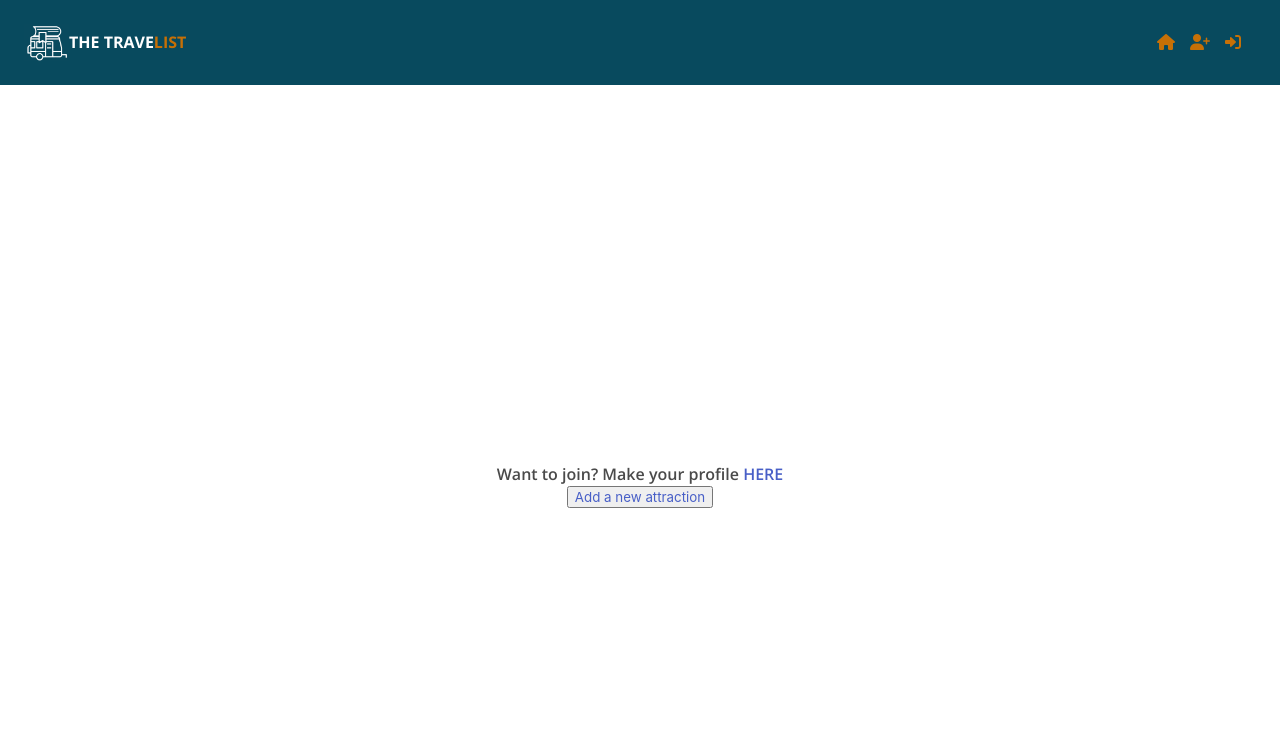
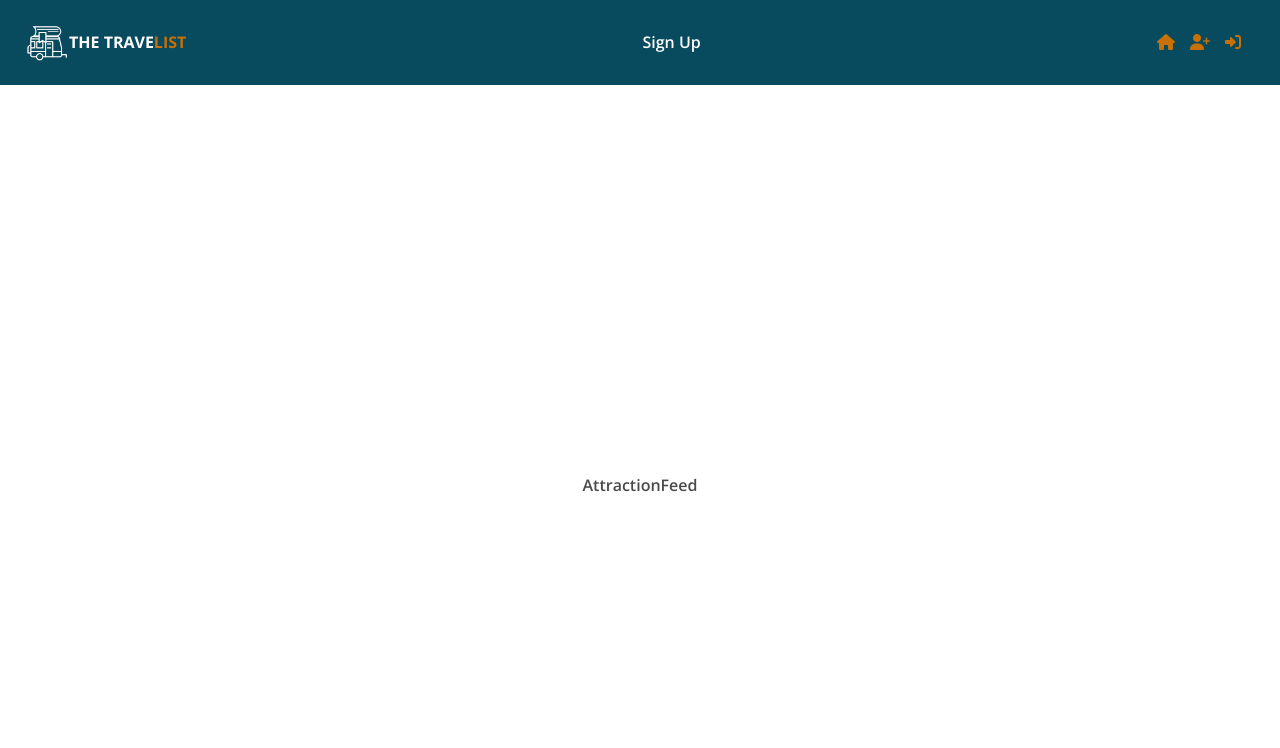
Before and after one commit to Team-TravelApp/Travel-app, a Django app: page / in a window 1280 px wide. Shown: the top 748 px of the page. Run offline with Django 3.2, Linux system fonts and the light colour scheme; data that the repository does not hold is empty.

Commit message:
fixed the layout of homepage a bit

```diff
--- a/templates/base.html
+++ b/templates/base.html
@@ -23,6 +23,15 @@
                 <p class="is-size-6 has-text-weight-bold"><span style="color: white">THE TRAVE</span><span
                         style="color: #C67006">LIST</span></p>
             </div>
+
+            <a href="{% url 'profile_create' %}">Sign Up</a>
+
+            {% if user.is_authenticated %}
+
+            <a href="{% url 'profile_detail' pk=user.pk %}">My Profile</a>
+
+            {% endif %}
+
             <div class="is-flex">
                 <span class="is-flex is-align-items-center icn">
                     <a href="/"><i class="fa-solid fa-house"></i></a>
@@ -43,6 +52,10 @@
                         </span>
             </div>
             {% endif %}
+
+
+
+
         </nav>
     </header>
     <div class="container is-flex is-flex-direction-column is-justify-content-center is-align-items-center">
--- a/templates/travel/index.html
+++ b/templates/travel/index.html
@@ -1,19 +1,12 @@
 {% extends 'base.html' %}
 {% block content %}
-<h4>Want to join? Make your profile <a href="{% url 'profile_create' %}">HERE</a></h4>
 
 
-{% if user.is_authenticated %}
 
-<button><a href="{% url 'profile_detail' pk=user.pk %}">My Profile</a></button>
-
-{% endif %}
+<h1>AttractionFeed</h1>
 
 
-<button>
-     <a href="{% url 'add_attraction' %}">
-    Add a new attraction</a>
-</button>
+
 {% for attraction in attractions %}
 <div class="box is-flex is-flex-direction-row card">
     <figure class="image is-128x128">
--- a/templates/travel/profile_detail.html
+++ b/templates/travel/profile_detail.html
@@ -7,6 +7,10 @@
     <button><a href="{% url 'profileedit' pk=user.pk %}">EDIT PROFILE</a></button>
     <button><a href="{% url 'profiledelete' pk=user.pk %}">DELETE PROFILE</a></button>
     <a href="{% url 'index' %}">Home</a>
+    <button>
+        <a href="{% url 'add_attraction' %}">
+       Add a new attraction</a>
+   </button>
 
     <p> {{ profile.profile_pic }}</p>
     <h1>{{ profile.user }}</h1>
```
Also changed, not shown: static/css/styles.css (line endings or trailing spaces).
